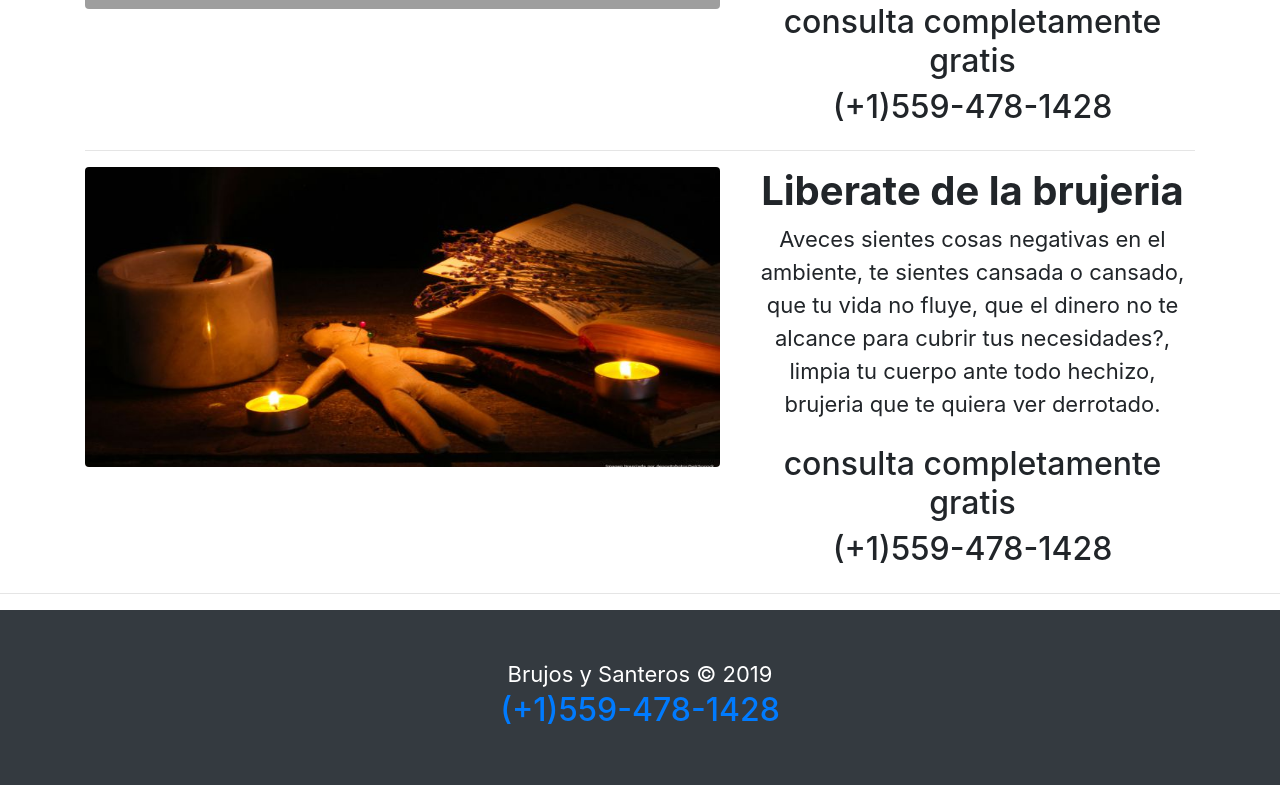
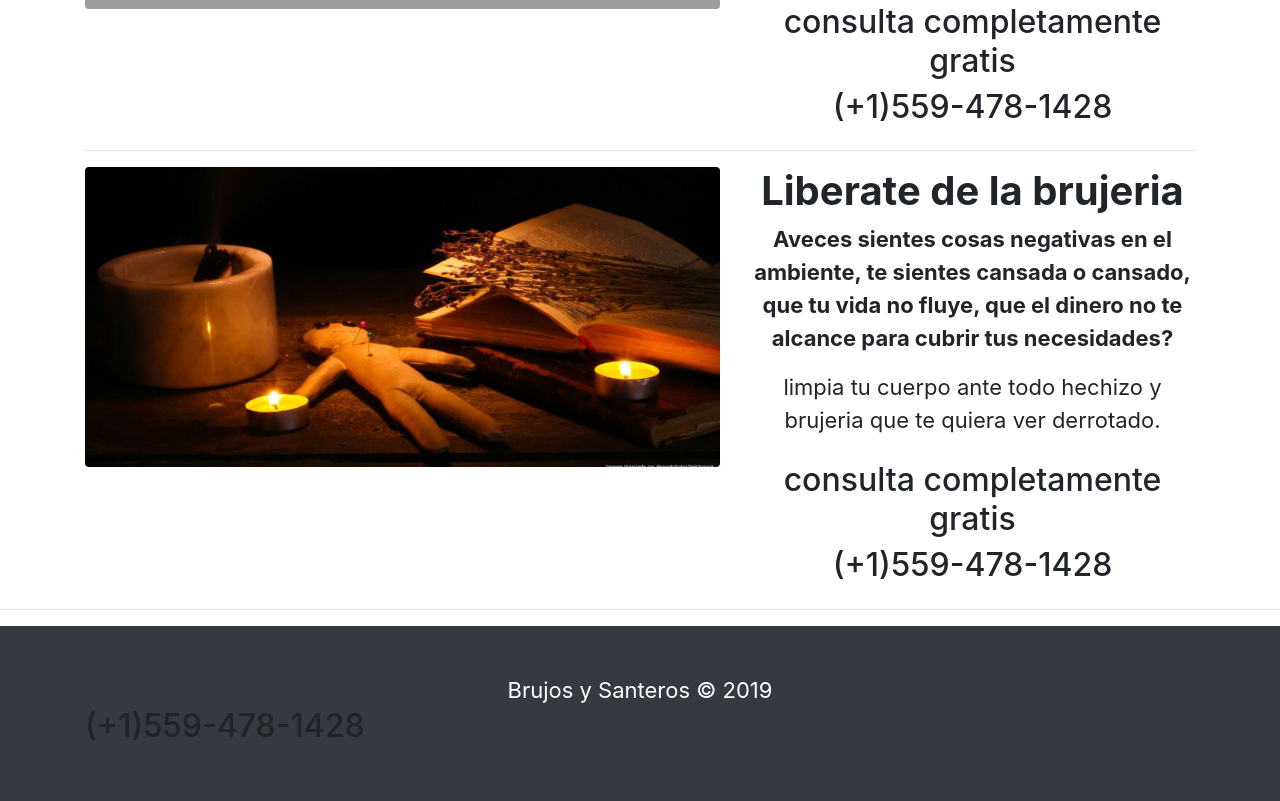
Before and after one commit to Dimonto33/web, a website: page public/Suerte.html in a window 1280 px wide. Shown: the part 1479-2280 px from the top of the page. Drawn offline with Linux system fonts and the light colour scheme; grey boxes are pictures that could not be loaded.

Commit message:
update files
se mejoran ciertas cositas

```diff
--- a/public/Suerte.html
+++ b/public/Suerte.html
@@ -127,8 +127,9 @@
       </div>
       <div class="col-md-5">
         <h1 class="text-center"><strong>Liberate de la brujeria</strong></h1>
-        <p class="text-center">Aveces sientes cosas negativas en el ambiente, te sientes cansada o cansado, que tu vida no fluye,
-          que el dinero no te alcance para cubrir tus necesidades?, limpia tu cuerpo ante todo hechizo, brujeria que te quiera ver derrotado. </p>
+        <p class="text-center"><strong>Aveces sientes cosas negativas en el ambiente, te sientes cansada o cansado, que tu vida no fluye,
+          que el dinero no te alcance para cubrir tus necesidades?</strong></p>
+          <p class="text-center">limpia tu cuerpo ante todo hechizo y brujeria que te quiera ver derrotado.</p>
           <div class="mt-4">
             <h2 style="text-align: center"> consulta completamente gratis </h2>
             <h2 style="text-align: center">(+1)559-478-1428</h2>
@@ -143,9 +144,9 @@
   <footer class="py-5 bg-dark">
     <div class="container">
       <p class="m-0 text-center text-white">Brujos y Santeros &copy; 2019</p>
-      <a class="text-center"href="">
+
         <h2>(+1)559-478-1428</h2>
-      </a>
+
     </div>
     <!-- /.container -->
   </footer>
```
Also changed, not shown: public/Adivinacion.html (+2 -2 lines), public/Amor.html (+2 -5 lines), public/Dinero.html (+2 -2 lines), public/Politicas.html (+2 -2 lines), public/Salud.html (+2 -2 lines), public/index.html (+4 -4 lines).
